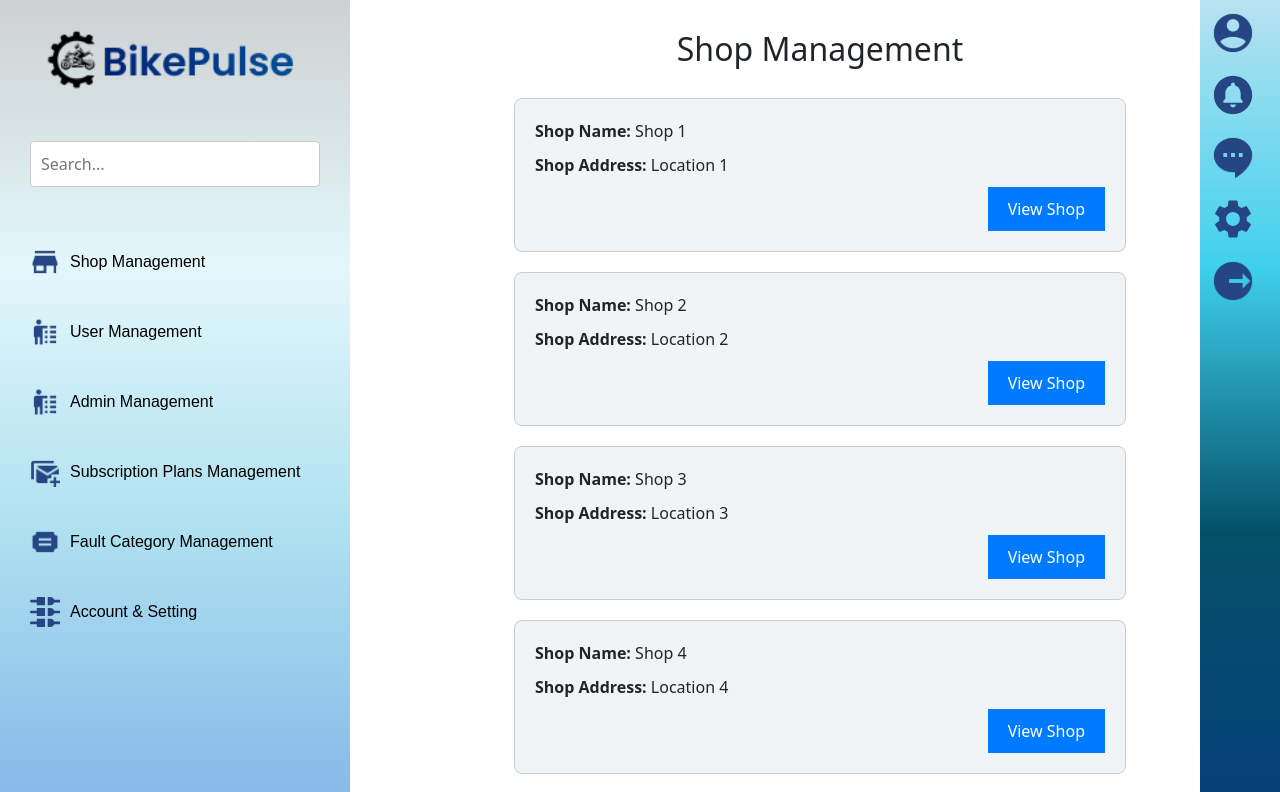
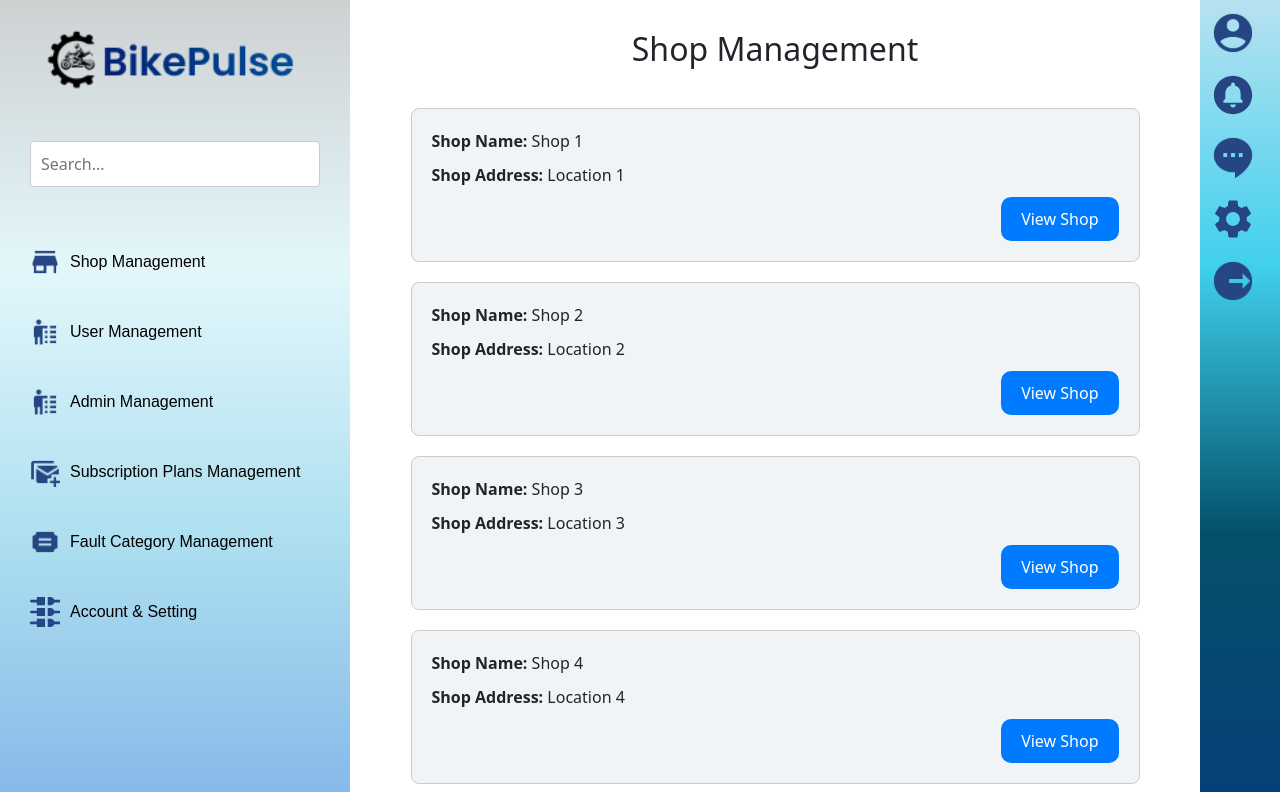
Before and after one commit to AhamedMinhaj456/Motorbike_Service_Station_Reservation_System, a React (Create React App) app in the folder frontend/: page /shop-management in a window 1280 px wide. Shown: the top 792 px of the page. Built offline with nearby package versions, Linux system fonts and the light colour scheme; no server answers.

Commit message:
add css for shop management window

```diff
--- a/frontend/src/admin/views/AdminDashboard.css
+++ b/frontend/src/admin/views/AdminDashboard.css
@@ -3,6 +3,7 @@
   flex-direction: column;
   margin-left: 350px;
   margin-right: 100px;
+  margin-top: 30px;
   padding: 20px;
 }
 
@@ -45,10 +46,23 @@
   cursor: pointer;
 }
 
+.hamburger-icon {
+  display: block;
+  position: fixed;
+  top: 20px;
+  left: 20px;
+  z-index: 999;
+  cursor: pointer;
+}
+
+@media screen and (min-width: 769px) {
+  .hamburger-icon {
+    display: none;
+  }
+}
+
 @media screen and (max-width: 768px) {
   .admin-content {
     margin-left: 0;
   }
-
-
 }
--- a/frontend/src/admin/views/AdminDashboard.jsx
+++ b/frontend/src/admin/views/AdminDashboard.jsx
@@ -4,43 +4,37 @@ import LeftSidebar from '../common/LeftSidebar';
 import RightSidebar from '../common/RightSidebar';
 import { Bar } from 'react-chartjs-2';
 import 'chart.js/auto';
+import { FaBars } from 'react-icons/fa';
 
 const AdminDashboard = () => {
   const [selectedOption, setSelectedOption] = useState('option1');
-  const [graphData, setGraphData] = useState(null); // State to store graph data
+  const [graphData, setGraphData] = useState(null);
+  const [sidebarOpen, setSidebarOpen] = useState(false);
 
   useEffect(() => {
-    // Code to fetch default graphs or perform any initial actions
-    // For now, I'm just setting the default option to 'option1'
     setSelectedOption('option1');
-
-    // Fetch initial graph data from backend
-    fetchData('option1'); // Assuming 'option1' as default for initial data
-  }, []); // Empty dependency array to ensure this effect runs only once when component mounts
+    fetchData('option1');
+  }, []);
 
   const handleOptionClick = (option) => {
     setSelectedOption(option);
-
-    // Fetch data from backend when option is clicked
     fetchData(option);
   };
 
-  // Function to fetch data from backend based on selected option
   const fetchData = async (option) => {
     try {
-      // Make API request to fetch data based on option
-      // Replace this with your actual API endpoint
       const response = await fetch(`/api/${option}`);
       const data = await response.json();
-
-      // Set graph data state with the fetched data
       setGraphData(data);
     } catch (error) {
       console.error('Error fetching data:', error);
     }
   };
 
-  // Sample data for the default graph
+  const toggleSidebar = () => {
+    setSidebarOpen(!sidebarOpen);
+  };
+
   const defaultGraphData = {
     labels: ['January', 'February', 'March', 'April', 'May', 'June', 'July'],
     datasets: [
@@ -56,7 +50,14 @@ const AdminDashboard = () => {
 
   return (
     <div className="admin-dashboard">
-      <LeftSidebar />
+      <div className="hamburger-icon" onClick={toggleSidebar}>
+        <FaBars />
+      </div>
+
+      <div className={`left-sidebar ${sidebarOpen ? 'open' : ''}`}>
+        <h1>error</h1>
+        <LeftSidebar />
+      </div>
 
       <div className="admin-content">
         <h1>Welcome to Admin Dashboard</h1>
@@ -85,21 +86,21 @@ const AdminDashboard = () => {
           {selectedOption === 'option1' && (
             <>
               <h2>Shop Registration History</h2>
-               <Bar data={graphData || defaultGraphData} />
+              <Bar data={graphData || defaultGraphData} />
               <p>{graphData ? 'This graph displays the shop registration history.' : 'Loading shop registration history...'}</p>
             </>
           )}
           {selectedOption === 'option2' && (
             <>
               <h2>Customer Registration History</h2>
-               <Bar data={graphData || defaultGraphData} />
+              <Bar data={graphData || defaultGraphData} />
               <p>{graphData ? 'This graph displays the customer registration history.' : 'Loading customer registration history...'}</p>
             </>
           )}
           {selectedOption === 'option3' && (
             <>
               <h2>POS History</h2>
-               <Bar data={graphData || defaultGraphData} />
+              <Bar data={graphData || defaultGraphData} />
               <p>{graphData ? 'This graph displays the point of sale (POS) history.' : 'Loading point of sale (POS) history...'}</p>
             </>
           )}
--- a/frontend/src/admin/views/AdminHomePage.css
+++ b/frontend/src/admin/views/AdminHomePage.css
@@ -2,9 +2,6 @@
     position: relative;
     height: 100vh;
     overflow: hidden;
-    display: flex;
-    justify-content: center;
-    align-items: center;
 }
 
 .background-image {
@@ -25,7 +22,6 @@
     align-items: center;
     justify-content: center;
     height: 100%;
-    width: 100%;
 }
 
 .admin-title {
@@ -35,7 +31,7 @@
 }
 
 .forms-container {
-    display: grid;
+    display: flex;
     grid-template-columns: 1fr 1fr;
     gap: 20px;
     justify-content: center;
@@ -51,12 +47,12 @@
     gap: 10px;
     width: 400px;
     align-items: start;
-    box-shadow: 0 4px 8px rgba(0, 0, 0, 0.1); /* Added box shadow */
-    transition: transform 0.3s ease; /* Added transition for hover effect */
+    box-shadow: 0 4px 8px rgba(0, 0, 0, 0.1);
+    transition: transform 0.3s ease;
 }
 
 .form:hover {
-    transform: translateY(-5px); /* Added hover effect to lift the box */
+    transform: translateY(-5px);
 }
 
 .form h2 {
@@ -69,6 +65,7 @@ label {
 }
 
 input {
+    width: 100%;
     padding: 10px;
     border: 1px solid #ccc;
     border-radius: 4px;
--- a/frontend/src/admin/views/ShopManagementWindow.css
+++ b/frontend/src/admin/views/ShopManagementWindow.css
@@ -1,18 +1,17 @@
-.shop-management-content {
+.shop-management-content-1 {
   display: flex;
   flex: 1;
   flex-direction: column;
   align-items: center;
-  margin-left: 460px;
-  margin-right: 100px;
+  margin-left: 350px;
+  margin-right: 80px;
   padding: 20px;
 }
 
-.shop-management-content h2 {
+.shop-management-content-1 h2 {
   margin-top: 10px;
-  margin-bottom: 20px;
+  margin-bottom: 30px;
   text-align: center;
-  margin-bottom: 20px;
 }
 
 .shop-list {
@@ -24,48 +23,42 @@
   align-items: center;
 }
 
-/* Container for each shop item */
 .shop-item {
   width: 100%;
   background-color: #F1F4F7;
   margin-bottom: 20px;
-  border: 1px solid #ccc;
+  border: 1px solid transparent;
   border-radius: 8px;
   padding: 20px;
-  transition: transform 0.3s, background-color 0.3s;
   display: flex;
   flex-direction: column;
+  transition: border-color 0.3s;
 }
 
-/* Container for the button */
+.shop-item:hover {
+  border-color: #007bff;
+}
+
 .button-container {
   display: flex;
   justify-content: flex-end;
   align-items: center;
-  height: 100%; /* Ensures the container takes full height of parent */
+  height: 100%;
 }
 
-/* Optional: Styling for the button itself */
-button {
+.button-view-shop {
   padding: 10px 20px;
   background-color: #007bff;
   color: white;
   border: none;
-  border-radius: 4px;
+  border-radius: 10px;
   cursor: pointer;
+  transition: background-color 0.3s;
 }
 
-button:hover {
+.button-view-shop:hover {
   background-color: #0056b3;
 }
-
-
-
-.shop-item:hover {
-  transform: translateY(-5px);
-  background: linear-gradient(to bottom, #eaeede, #9baab7);
-}
-
 
 .shop-item p {
   margin-bottom: 10px;
@@ -77,9 +70,8 @@ button:hover {
 }
 
 @media screen and (max-width: 768px) {
-  .shop-management-content {
+  .shop-management-content-1 {
     margin-left: 0;
-    margin-right: 50;
   }
 
   .shop-list {
--- a/frontend/src/admin/views/ShopManagementWindow.jsx
+++ b/frontend/src/admin/views/ShopManagementWindow.jsx
@@ -98,8 +98,8 @@ const ShopManagementWindow = () => {
     <div className="shop-management">
       <LeftSidebar />
 
-      <div className="shop-management-content">
-        <h2 className="shop-management-heading">Shop Management</h2>
+      <div className="shop-management-content-1">
+        <h2 className="shop-management-heading-1">Shop Management</h2>
 
         {selectedShopId ? (
           <div className="component-div">
@@ -124,7 +124,7 @@ const ShopManagementWindow = () => {
                   <Link to={`/shop/${shop.shopId}`}>View Details</Link>
                 </p> */}
                   <div className="button-container">
-                <button
+                    <button className='button-view-shop'
                       onClick={() => handleSelectedShopClick(shop.shopId)}
                     >
                       View Shop
--- a/frontend/src/admin/views/ShopViewDetailsWindow.css
+++ b/frontend/src/admin/views/ShopViewDetailsWindow.css
@@ -1,10 +1,11 @@
 .shop-approval-management-content {
-    flex: 1;
-    flex-direction: column;
-    align-items: center;
-    margin-left: 460px;
-    margin-right: 100px;
-    padding: 20px;
+  display: flex;
+  flex: 1;
+  flex-direction: column;
+  align-items: center;
+  margin-left: 350px;
+  margin-right: 100px;
+  padding: 20px;
   }
 
   .shop-approval-management-content h2 {
```
Also changed, not shown: frontend/src/admin/common/LeftSidebar.css (line endings or trailing spaces), frontend/src/admin/common/LeftSidebar.jsx (line endings or trailing spaces). Lines whose indentation alone changed are shown as unchanged.
